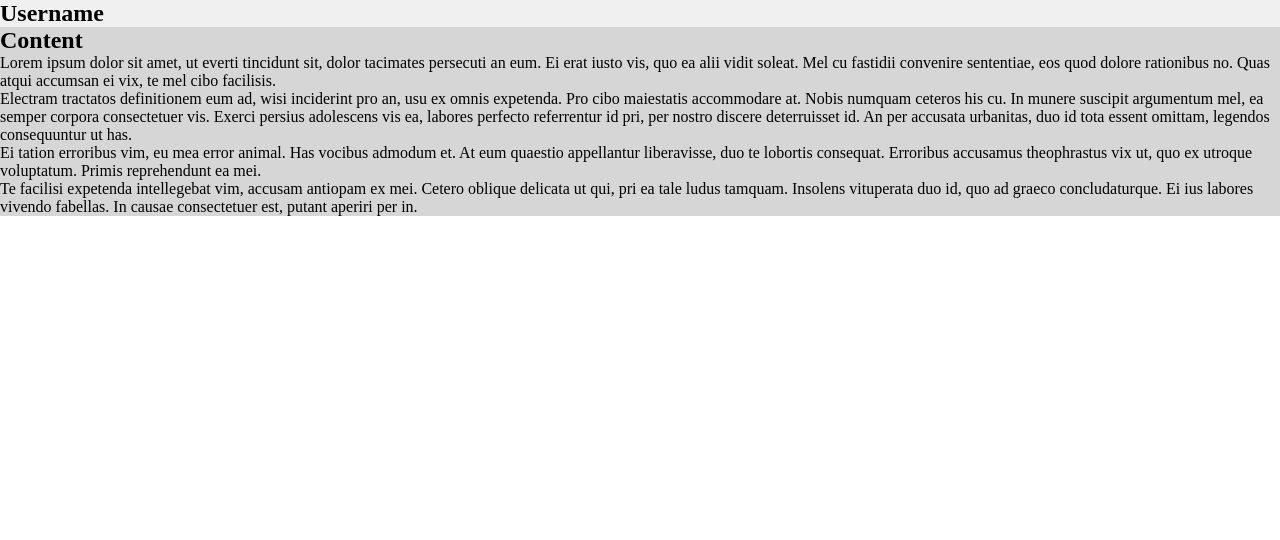
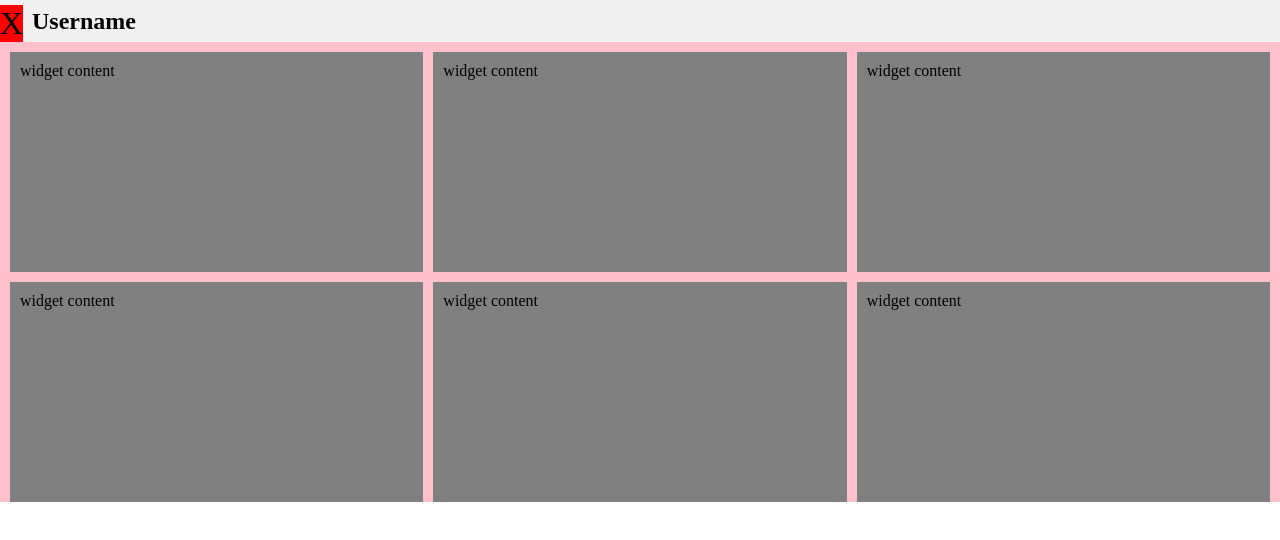
Before and after one commit to ckcook/grey-box, a plain HTML site: page index.html in a window 1280 px wide. Drawn offline with nearby package versions, Linux system fonts and the light colour scheme.

Commit message:
working on fluid widget layout

```diff
--- a/index.html
+++ b/index.html
@@ -8,11 +8,12 @@
 	    <link rel="icon" href="/favicon.ico" type="image/x-icon">
 
 	</head>
-	<body>
+	<body class="group">
 
 		<section id="nav-panel">
+			<span id="panel-toggle">X</span>
 			<header>
-				<img src="http://placehold.it/350x150" />
+				<img src="http://placehold.it/350x150" width=350 height=150/>
 				<div class="search-box">
 					<input type="text" name="">
 				</div>
@@ -31,21 +32,48 @@
 		<main>
 
 			<section id="header-panel">
-				<h2 id="panel-toggle">Username</h2>
+
+				<h2 class="username">Username</h2>
 
 			</section>
 
-			<section id="content-panel">
+			<section id="content-panel" class="group">
 
-				<h1>Content</h1>
+				<section class="widget">
+					<div class="widget-content">
+					widget content
+					</div>
+				</section>
 
-				<p>Lorem ipsum dolor sit amet, ut everti tincidunt sit, dolor tacimates persecuti an eum. Ei erat iusto vis, quo ea alii vidit soleat. Mel cu fastidii convenire sententiae, eos quod dolore rationibus no. Quas atqui accumsan ei vix, te mel cibo facilisis.</p>
+				<section class="widget">
+					<div class="widget-content">
+					widget content
+					</div>
+				</section>
 
-				<p>Electram tractatos definitionem eum ad, wisi inciderint pro an, usu ex omnis expetenda. Pro cibo maiestatis accommodare at. Nobis numquam ceteros his cu. In munere suscipit argumentum mel, ea semper corpora consectetuer vis. Exerci persius adolescens vis ea, labores perfecto referrentur id pri, per nostro discere deterruisset id. An per accusata urbanitas, duo id tota essent omittam, legendos consequuntur ut has.</p>
+				<section class="widget">
+					<div class="widget-content">
+					widget content
+					</div>
+				</section>
 
-				<p>Ei tation erroribus vim, eu mea error animal. Has vocibus admodum et. At eum quaestio appellantur liberavisse, duo te lobortis consequat. Erroribus accusamus theophrastus vix ut, quo ex utroque voluptatum. Primis reprehendunt ea mei.</p>
+				<section class="widget">
+					<div class="widget-content">
+					widget content
+					</div>
+				</section>
 
-				<p>Te facilisi expetenda intellegebat vim, accusam antiopam ex mei. Cetero oblique delicata ut qui, pri ea tale ludus tamquam. Insolens vituperata duo id, quo ad graeco concludaturque. Ei ius labores vivendo fabellas. In causae consectetuer est, putant aperiri per in.</p>
+				<section class="widget">
+					<div class="widget-content">
+					widget content
+					</div>
+				</section>
+
+				<section class="widget">
+					<div class="widget-content">
+					widget content
+					</div>
+				</section>
 
 			</section>
 
@@ -56,9 +84,8 @@
 	    <script type="text/javascript">
 	    	$('#panel-toggle').click(function(){
 	    		$('main').toggleClass('open');
-			  $('#nav-panel').toggleClass('open');
-
-			  console.log('toggle nav');
+				$('#nav-panel').toggleClass('open');
+			    console.log('toggle nav');
 			});
 
 	    </script>
--- a/style.css
+++ b/style.css
@@ -10,45 +10,86 @@ h1, h2, h3, h4, h5, p {
 	margin: 0;
 	padding: 0;
 }
+.group:after {
+  content: "";
+  display: table;
+  clear: both;
+}
+
+
 #nav-panel {
-	display: table-cell;
-	vertical-align: top;
 	background-color: #dedede;
-	width: 350px;
-	left: -360px;
-	position: fixed;
+	width: 20%;
+	margin-left: -20%;
+    z-index: 10;
+	position: relative;
 	-webkit-transition-duration: 0.3s;
 	-moz-transition-duration: 0.3s;
 	-o-transition-duration: 0.3s;
 	transition-duration: 0.3s;
 }
 #nav-panel.open {
-	left: 0;
+	margin-left: 0;
 }
+#nav-panel header img {
+	max-width: 100%;
+	height: auto;
+}
+#panel-toggle {
+	position: absolute;
+	margin-left: 100%;
+    top: 5px;
+	background-color: red;
+	font-size: 2em;
+}
+
 main {
-	display: table-cell;
-	vertical-align: top;
-	background-color: blue;
-	position: fixed;
+	background-color: #f5f5f5;
+	width: 100%;
 	-webkit-transition-duration: 0.3s;
 	-moz-transition-duration: 0.3s;
 	-o-transition-duration: 0.3s;
 	transition-duration: 0.3s;
+    position: absolute;
+    top: 0;
 }
 main.open {
-	margin-left: 350px;
+	margin-left: 20%;
+	width: 80%;
 }
 #header-panel {
 	background-color: #f0f0f0;
+	height: 1.6em;
+	padding: .5em;
+}
+#content-panel {
+	background-color: pink;
+    padding: 0 5px;
+}
 
 
-}
-#content-panel {
 
-	background-color: #d6d6d6;
-
+.username {
+	display: inline;
+	margin-left: 1em;
 }
 
 #nav-panel nav a {
 	display: block;
 }
+
+section.widget {
+	width: 33.33333333%;
+    float: left;
+	background-color: pink;
+}
+.widget-content {
+	margin: 10px 5px 0 5px;
+	background-color: gray;
+	padding: 10px;
+	height: 200px;
+}
+
+@media only screen and (max-device-width: 414px){
+/* Styles */
+}
```
